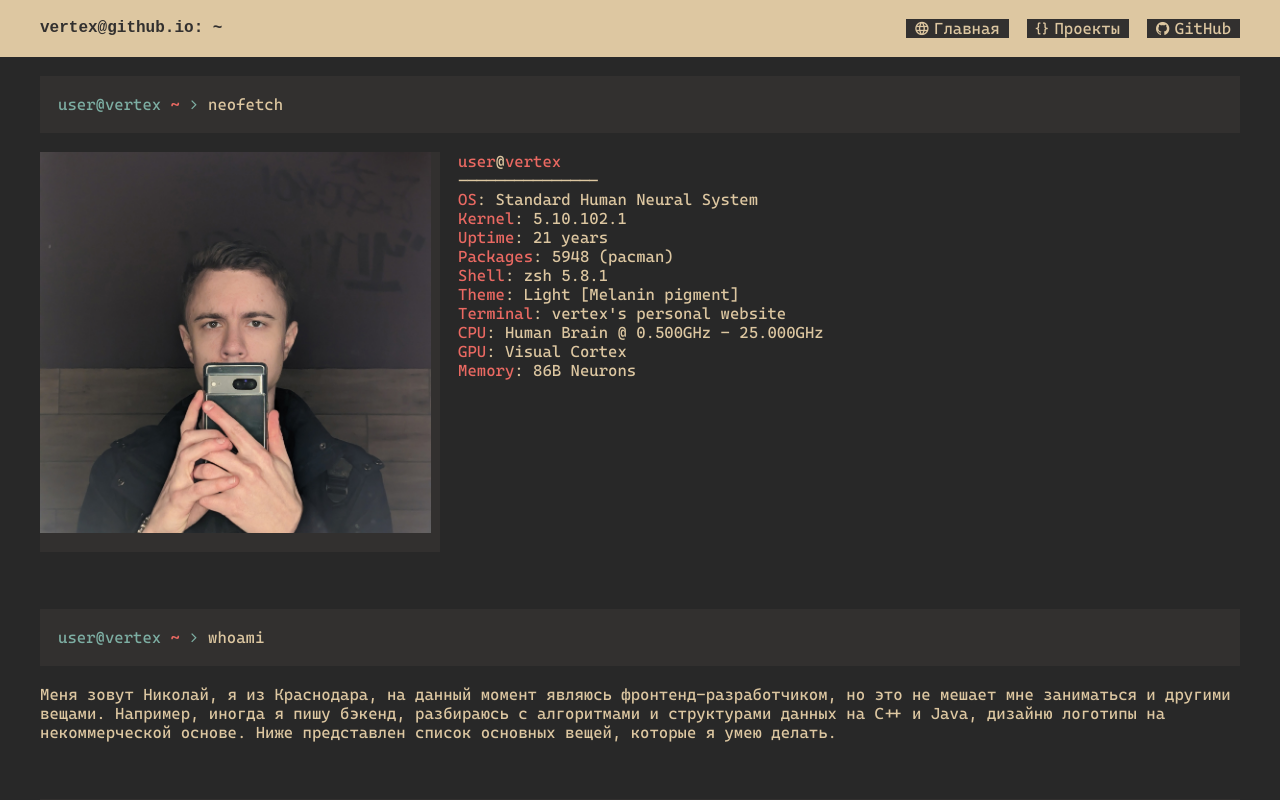
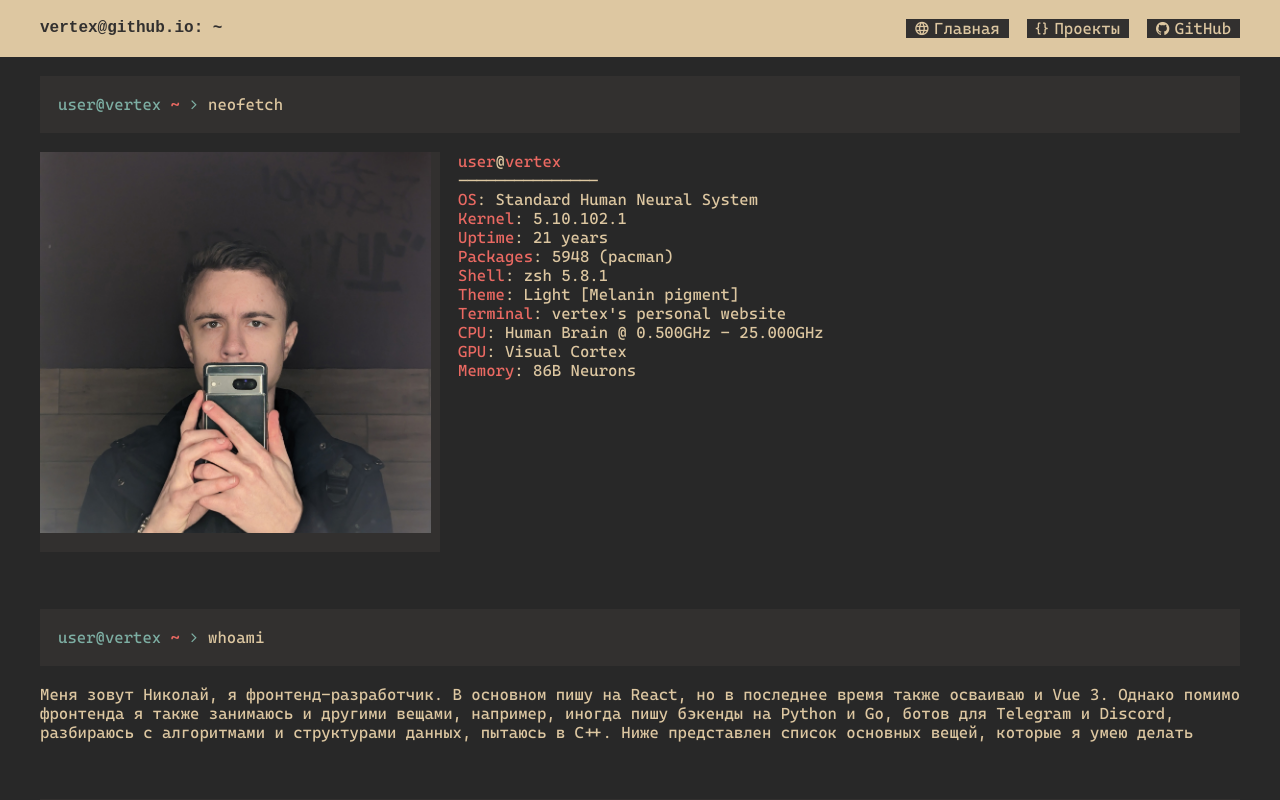
Before and after one commit to vertexofvortex/vertexofvortex.github.io, a React (Vite) app: page / in a window 1280 px wide. Shown: the top 800 px of the page. Built offline with nearby package versions, Linux system fonts and the light colour scheme; a web font is replaced by a local one.

Commit message:
💬 Updated whoami text

```diff
--- a/src/components/WhoamiBlock/WhoamiBlock.tsx
+++ b/src/components/WhoamiBlock/WhoamiBlock.tsx
@@ -5,9 +5,7 @@ export function WhoamiBlock() {
   return (
     <Section className={s.whoami} promptCommand={"whoami"}>
       <div className={s.out}>
-        Меня зовут Николай, я из Краснодара, на данный момент являюсь
-        фронтенд-разработчиком, но это не мешает мне заниматься и другими вещами. Например, иногда я пишу бэкенд, разбираюсь с
-        алгоритмами и структурами данных на С++ и Java, дизайню логотипы на некоммерческой основе. Ниже представлен список основных вещей, которые я умею делать.
+        Меня зовут Николай, я фронтенд-разработчик. В основном пишу на React, но в последнее время также осваиваю и Vue 3. Однако помимо фронтенда я также занимаюсь и другими вещами, например, иногда пишу бэкенды на Python и Go, ботов для Telegram и Discord, разбираюсь с алгоритмами и структурами данных, пытаюсь в C++. Ниже представлен список основных вещей, которые я умею делать
       </div>
     </Section>
   );
```
